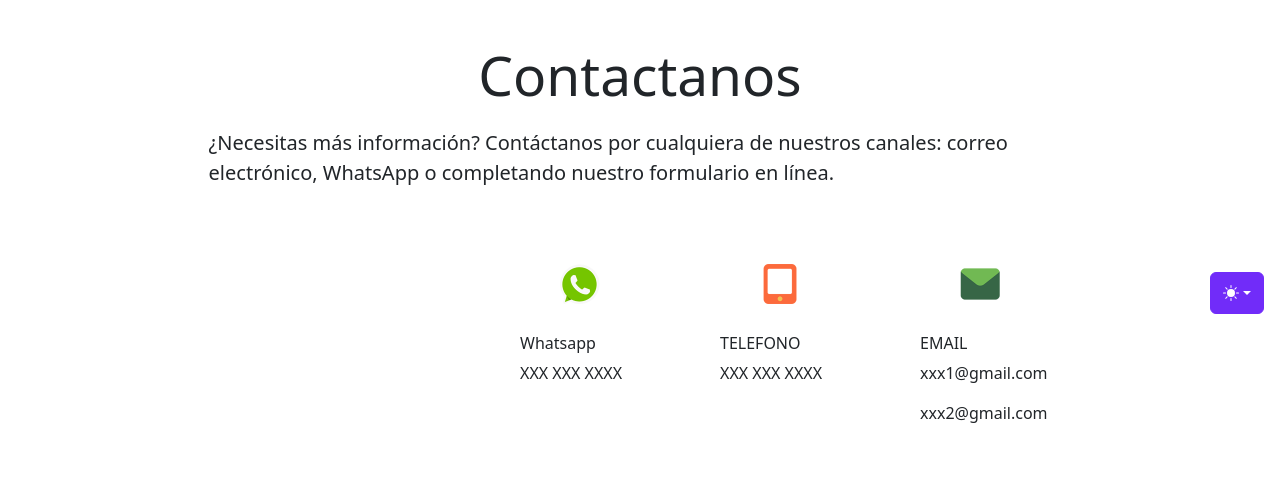
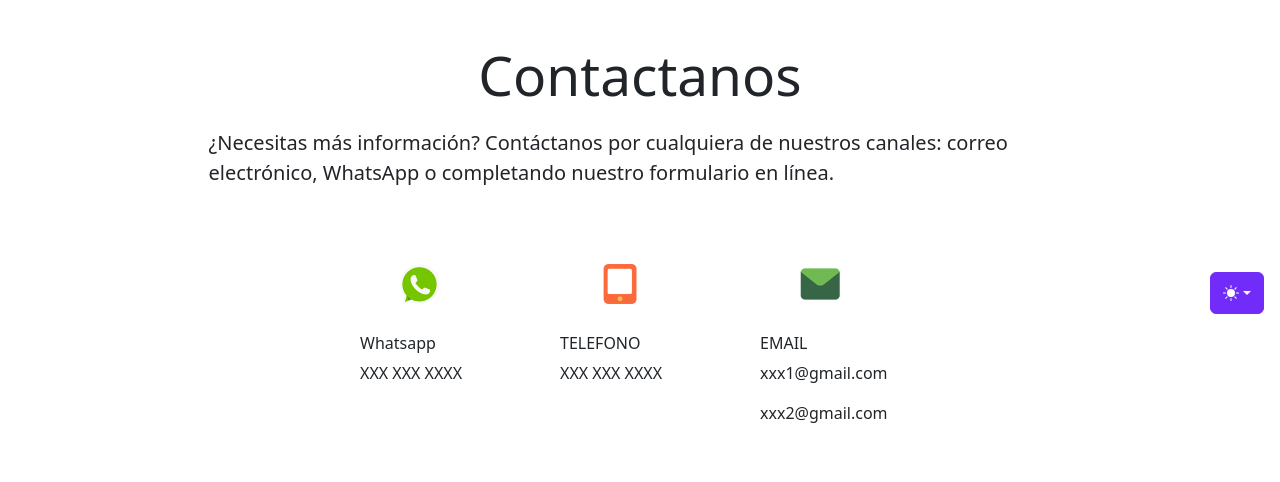
Before and after one commit to wilson202406/PASIHO, a plain HTML site: page contactanos.html in a window 1280 px wide. Shown: the part 470-952 px from the top of the page. Drawn offline with Linux system fonts and the light colour scheme.

Commit message:
Update carousel.css

```diff
--- a/style/carousel.css
+++ b/style/carousel.css
@@ -41,10 +41,10 @@ body {
 
   /* DivTable */
 .divTable{
-	display: table;
+  display: table;
   justify-content: center;
   align-items: center;
-  padding-left: 30.0rem;
+  padding-left: 20.0rem;
 
   height: 100px;
   width: 200px;
```
